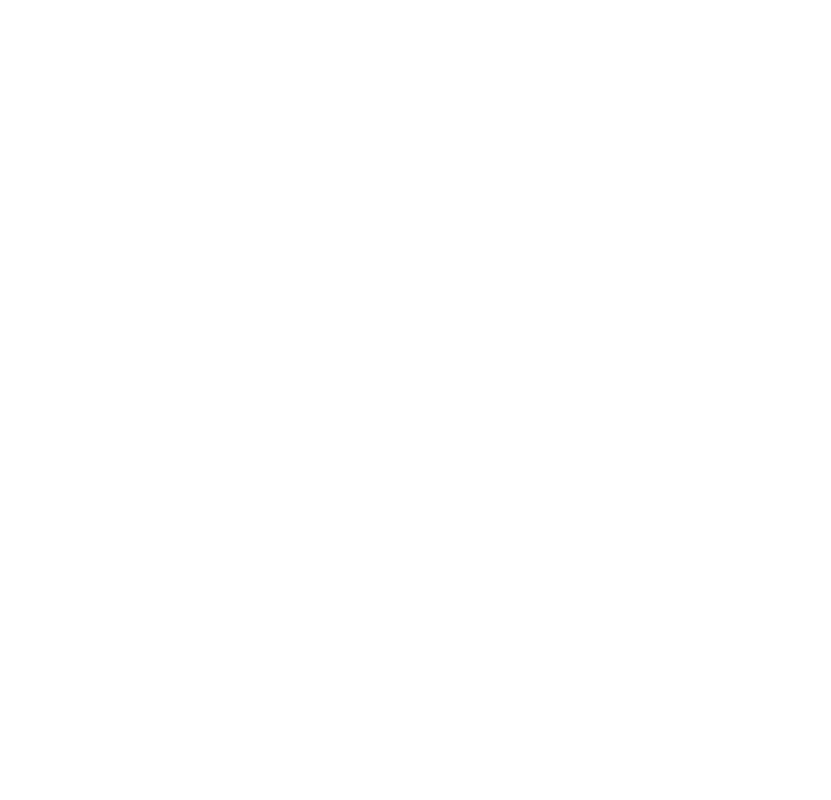
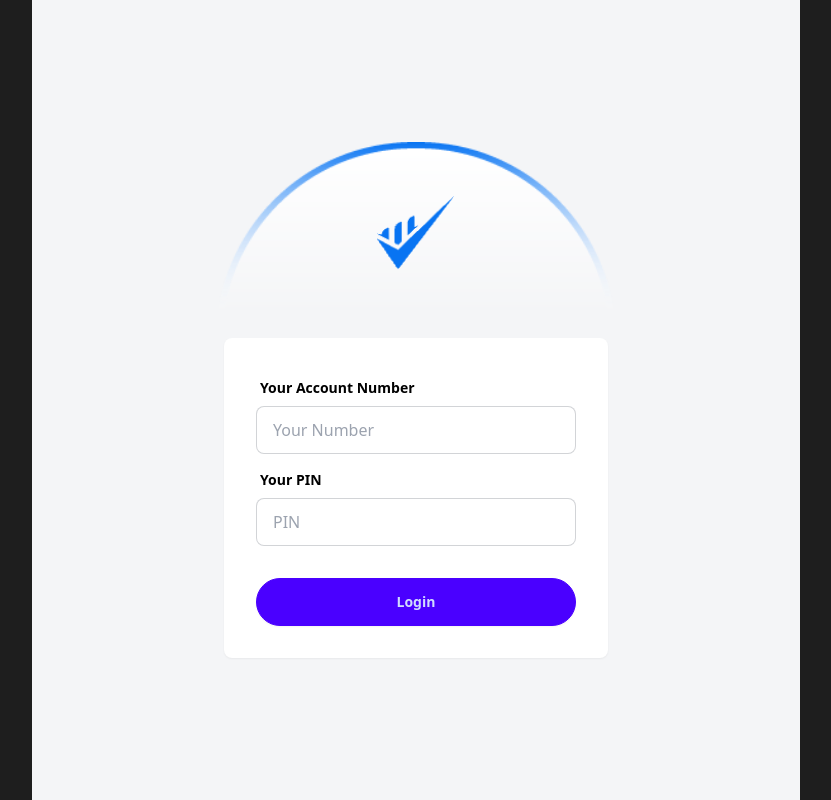
Before and after one commit to Rajib-Ahmed32/payo-bank-application, a plain HTML site: page index.html in a window 1280 px wide. Shown: the whole page, without its empty margins (224-1055 px from the left). Drawn offline with nearby package versions, Linux system fonts and the light colour scheme.

Commit message:
Login form is added

```diff
--- a/index.html
+++ b/index.html
@@ -10,9 +10,38 @@
     <link rel="stylesheet" href="https://fonts.googleapis.com/css2?family=Outfit&display=swap">
     <link rel="icon" type="image/x-icon" href="./assets/payo-bank.webp">
     <link href="https://cdn.jsdelivr.net/npm/daisyui@4.12.24/dist/full.min.css" rel="stylesheet" type="text/css" />
+    <link rel="stylesheet" href="./styles/styles.css">
     <script src="https://cdn.tailwindcss.com"></script>
 </head>
 <body>
-
+    <main class="bg-[#1e1e1e]">
+        <section class="min-h-screen bg-[#f4f5f7] mx-3 flex flex-col items-center justify-center lg:w-[60%] lg:mx-auto md:mx-8">
+          <div class="flex flex-col justify-center items-center">
+            <div class="relative h-[180px]">
+                <img src="./assets/bg.png" alt="background image" class="max-w-full md:w-[400px]">
+                <img src="./assets/Group.png" alt="tick-mark" class="absolute top-1/2 left-1/2 transform -translate-x-1/2 -translate-y-1/2 p-4 w-[100px] md:w-[110px]">
+            </div>
+            <div class="card bg-base-100 rounded-lg mt-4 w-full max-w-sm shrink-0 shadow-sm">
+                <form class="card-body">
+                  <div class="form-control">
+                    <label class="label">
+                      <span class="label-text text-black font-semibold">Your Account Number</span>
+                    </label>
+                    <input type="number" placeholder="Your Number" class="input input-bordered" required />
+                  </div>
+                  <div class="form-control">
+                    <label class="label">
+                      <span class="label-text text-black font-semibold">Your PIN</span>
+                    </label>
+                    <input type="text" placeholder="PIN" class="input input-bordered" required />
+                  </div>
+                  <div class="form-control mt-6">
+                    <button class="btn btn-primary rounded-3xl">Login</button>
+                  </div>
+                </form>
+              </div>
+          </div>
+        </section>
+    </main>
 </body>
 </html>
```
Also changed, not shown: tailwind.config.js (added).
